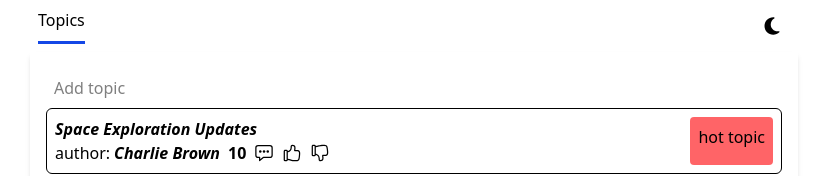
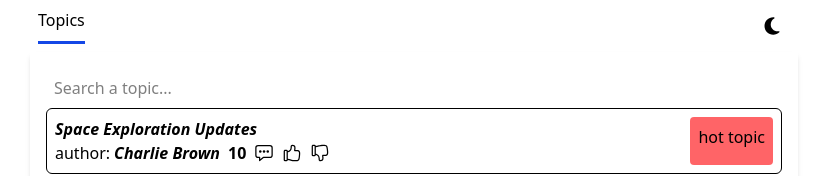
Before and after one commit to dimitargluharski/practise, a React (Vite) app: page / in a window 1280 px wide. Shown: the top 176 px of the page, without its empty margins (226-1053 px from the left). Built offline with nearby package versions, Linux system fonts and the light colour scheme.

Commit message:
change placeholder value

```diff
--- a/src/components/inputField/InputField.tsx
+++ b/src/components/inputField/InputField.tsx
@@ -6,7 +6,7 @@ type InputFieldTypes = {
 export const InputField = ({ handleOnChangeInput, term }: InputFieldTypes) => {
   return (
     <div className="w-full">
-      <input type="text" placeholder="Add topic" onChange={handleOnChangeInput} value={term} className="w-full p-2 rounded-md" />
+      <input type="text" placeholder="Search a topic..." onChange={handleOnChangeInput} value={term} className="w-full p-2 rounded-md" />
     </div>
   )
 }
```
